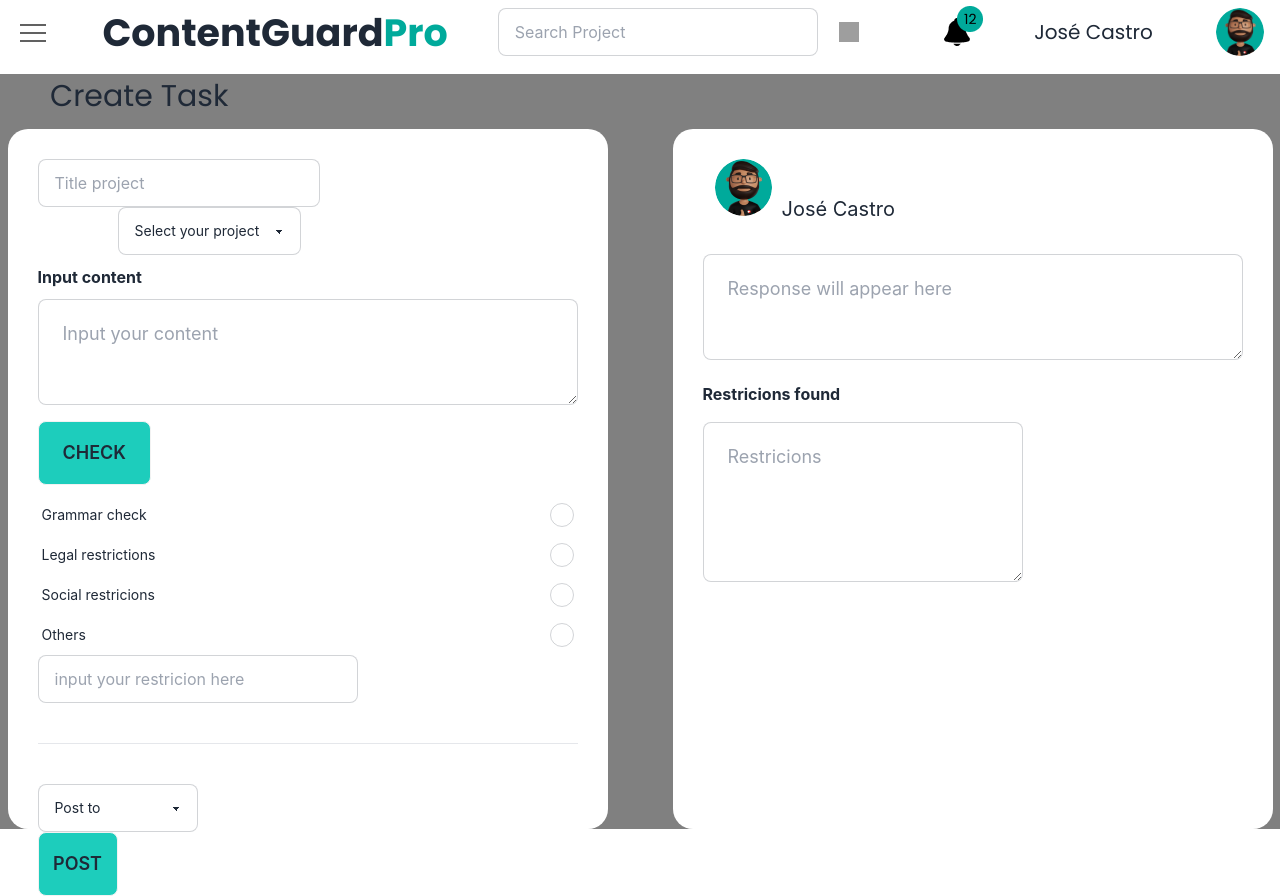
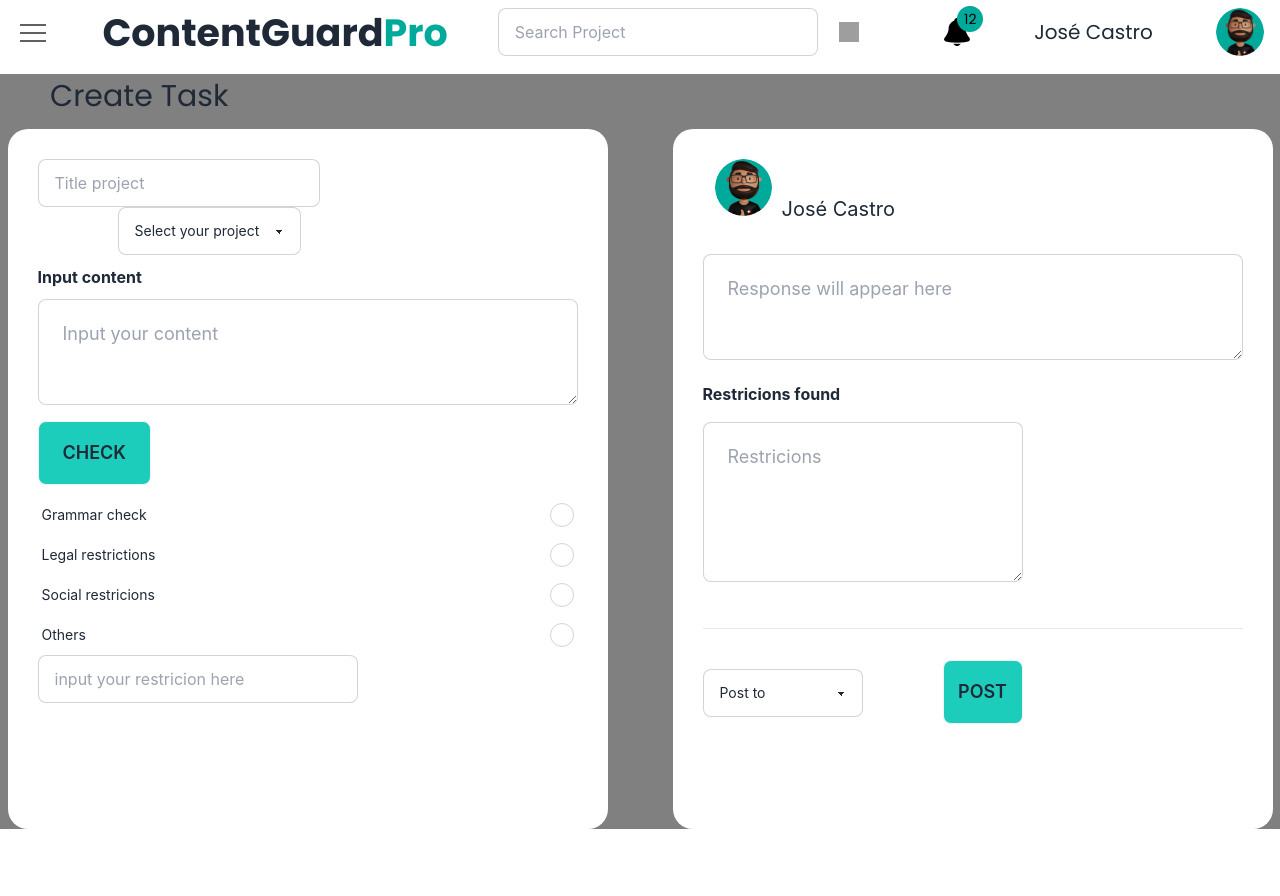
Before and after one commit to tarasov1812/ContentGuardPro, a React (Vite) app: page / in a window 1280 px wide. After the commit the page ends 829 px from the top, so only its background shows below. Built offline with nearby package versions, Linux system fonts and the light colour scheme; grey boxes are pictures that could not be loaded.

Commit message:
change design of post button

```diff
--- a/src/components/Tasks.jsx
+++ b/src/components/Tasks.jsx
@@ -119,15 +119,6 @@
                   onChange={(e) => setSelectedOption(e.target.value)} />
             </label>
             <input type="text" placeholder="input your restricion here" className="input input-bordered w-full max-w-xs mb-10" onChange={handleInputChange2}/>
-            <hr />
-            <select className="select select-bordered mt-10 w-40 inline">
-                <option disabled selected>Post to</option>
-                <option>Twitter</option>
-                <option>Facebook</option>
-            </select>
-            <button className="btn btn-xs sm:btn-sm md:btn-md lg:btn-lg bg-accent w-20">
-              Post
-            </button>
             </div>
             </div>
             <div className={styles.task2}>
@@ -142,10 +133,21 @@
             <h2 className={styles.h2}>Restricions found</h2>
             <textarea
               placeholder="Restricions"
-              className="textarea textarea-bordered textarea-lg w-full max-w-xs h-40 mt-4 text-red-500"
+              className="textarea textarea-bordered textarea-lg w-full max-w-xs h-40 mt-4 text-red-500 mb-10"
               value={response2}
               readOnly
             ></textarea>
+            <hr />
+            <select className="select select-bordered mt-10 w-40 inline mr-20">
+                <option disabled selected>Post to</option>
+                <option>Twitter</option>
+                <option>Facebook</option>
+                <option>TickTock</option>
+                <option>Insragramm</option>
+            </select>
+            <button className="btn btn-xs sm:btn-sm md:btn-md lg:btn-lg bg-accent w-20">
+              Post
+            </button>
             </div>
           </div>
           </div>
```
